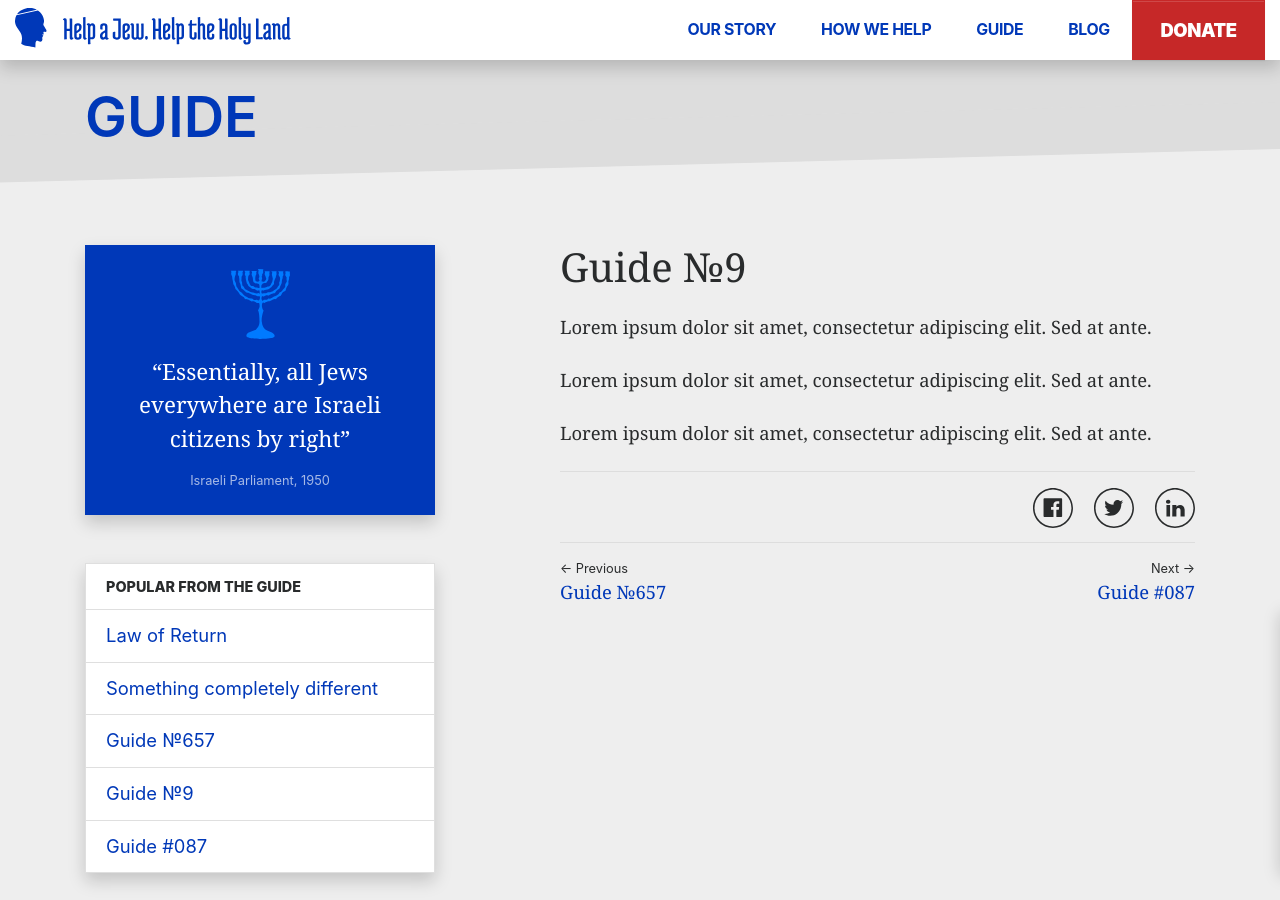
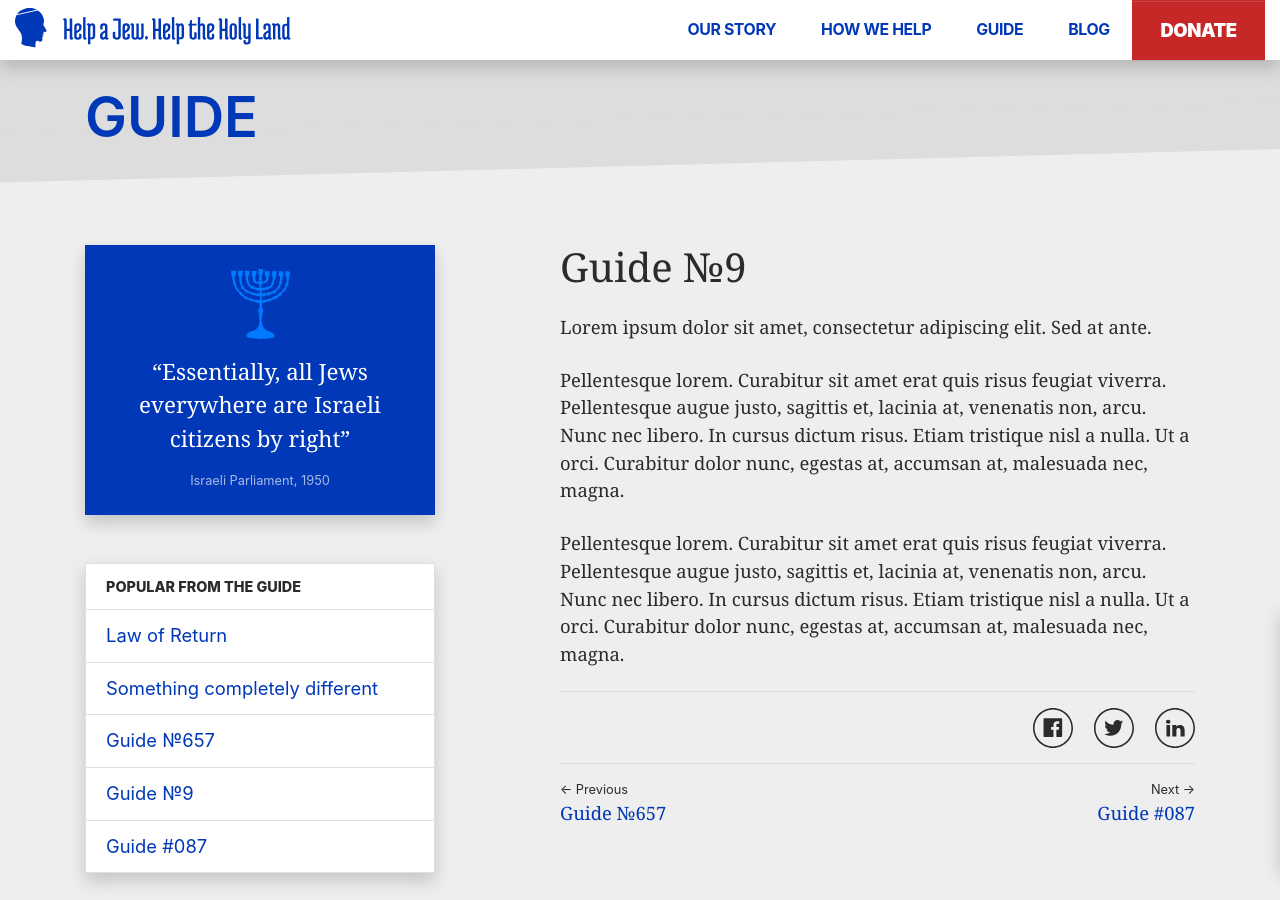
Before and after one commit to vinegredz/haj-1, a Jekyll site: the page built from _guide/guide-9.markdown, in a window 1280 px wide and 900 px high. Built offline with Jekyll 4.4.1, drawn with Linux system fonts in a browser that asks for light colours.

Commit message:
Updated Guide 9

```diff
--- a/_guide/guide-9.markdown
+++ b/_guide/guide-9.markdown
@@ -5,6 +5,6 @@
 
 Lorem ipsum dolor sit amet, consectetur adipiscing elit. Sed at ante.
 
-Lorem ipsum dolor sit amet, consectetur adipiscing elit. Sed at ante.
+Pellentesque lorem. Curabitur sit amet erat quis risus feugiat viverra. Pellentesque augue justo, sagittis et, lacinia at, venenatis non, arcu. Nunc nec libero. In cursus dictum risus. Etiam tristique nisl a nulla. Ut a orci. Curabitur dolor nunc, egestas at, accumsan at, malesuada nec, magna.
 
-Lorem ipsum dolor sit amet, consectetur adipiscing elit. Sed at ante.
+Pellentesque lorem. Curabitur sit amet erat quis risus feugiat viverra. Pellentesque augue justo, sagittis et, lacinia at, venenatis non, arcu. Nunc nec libero. In cursus dictum risus. Etiam tristique nisl a nulla. Ut a orci. Curabitur dolor nunc, egestas at, accumsan at, malesuada nec, magna.
```
